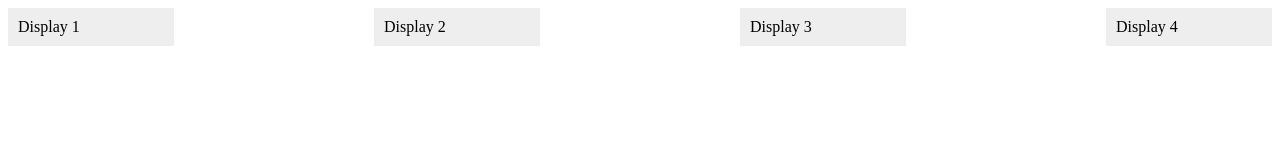
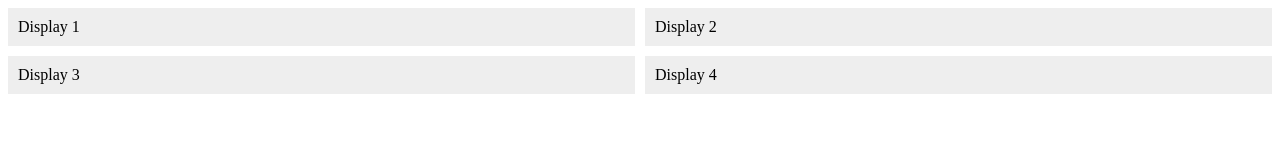
Before and after one commit to 23tkyang/build18-2025.github.io, a plain HTML site: page console_webapp_home.html in a window 1280 px wide. Drawn offline with Linux system fonts and the light colour scheme.

Commit message:
should be grid now

```diff
--- a/console_webapp_home.html
+++ b/console_webapp_home.html
@@ -21,8 +21,8 @@
 <style>
 .grid-container {
   display: grid;
-  grid-template-columns: repeat(4, 1fr);
-  gap: 200px;
+  grid-template-columns: repeat(2, 1fr);
+  gap: 10px;
 }
 
 .grid-item {
```
